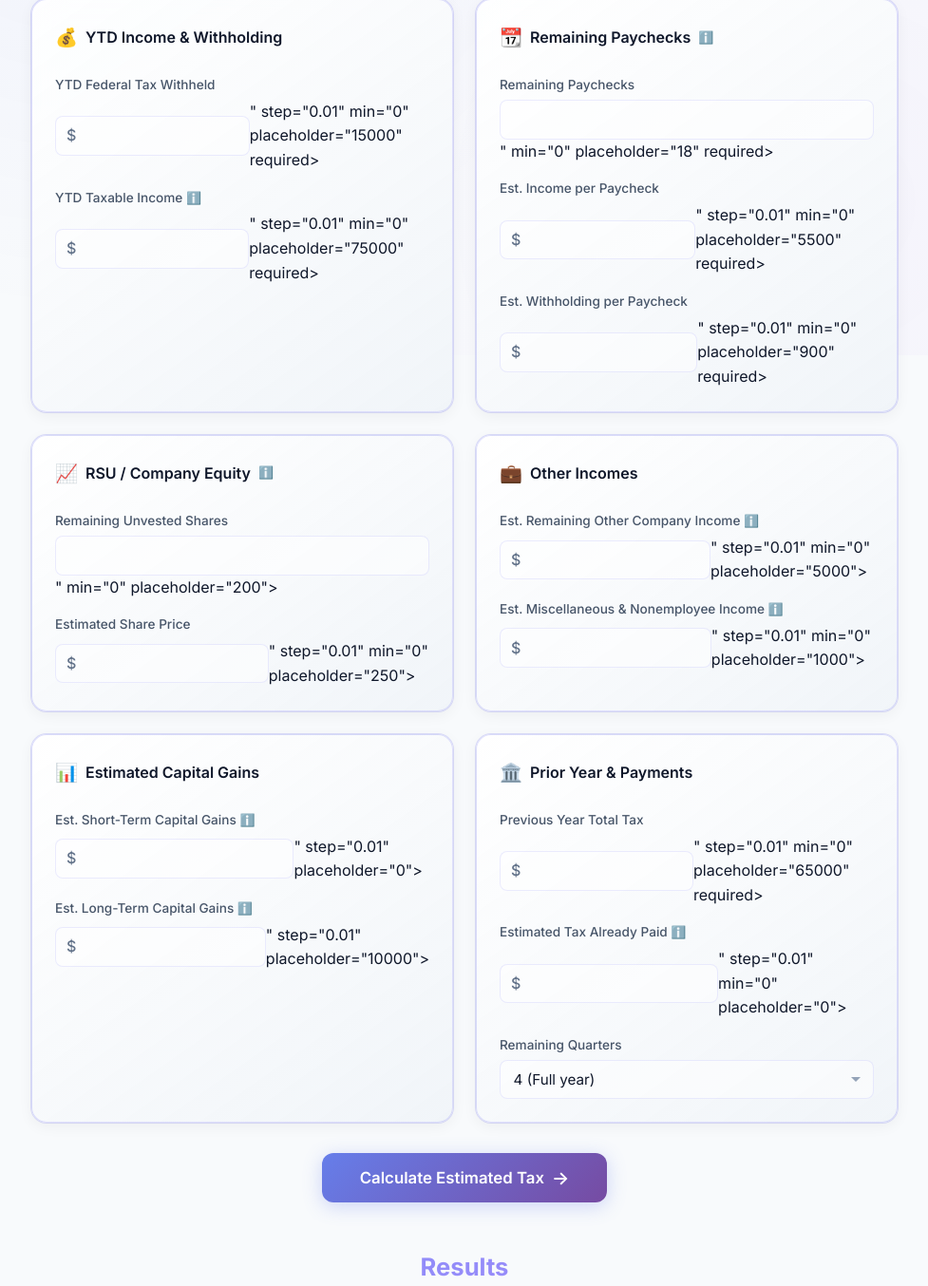
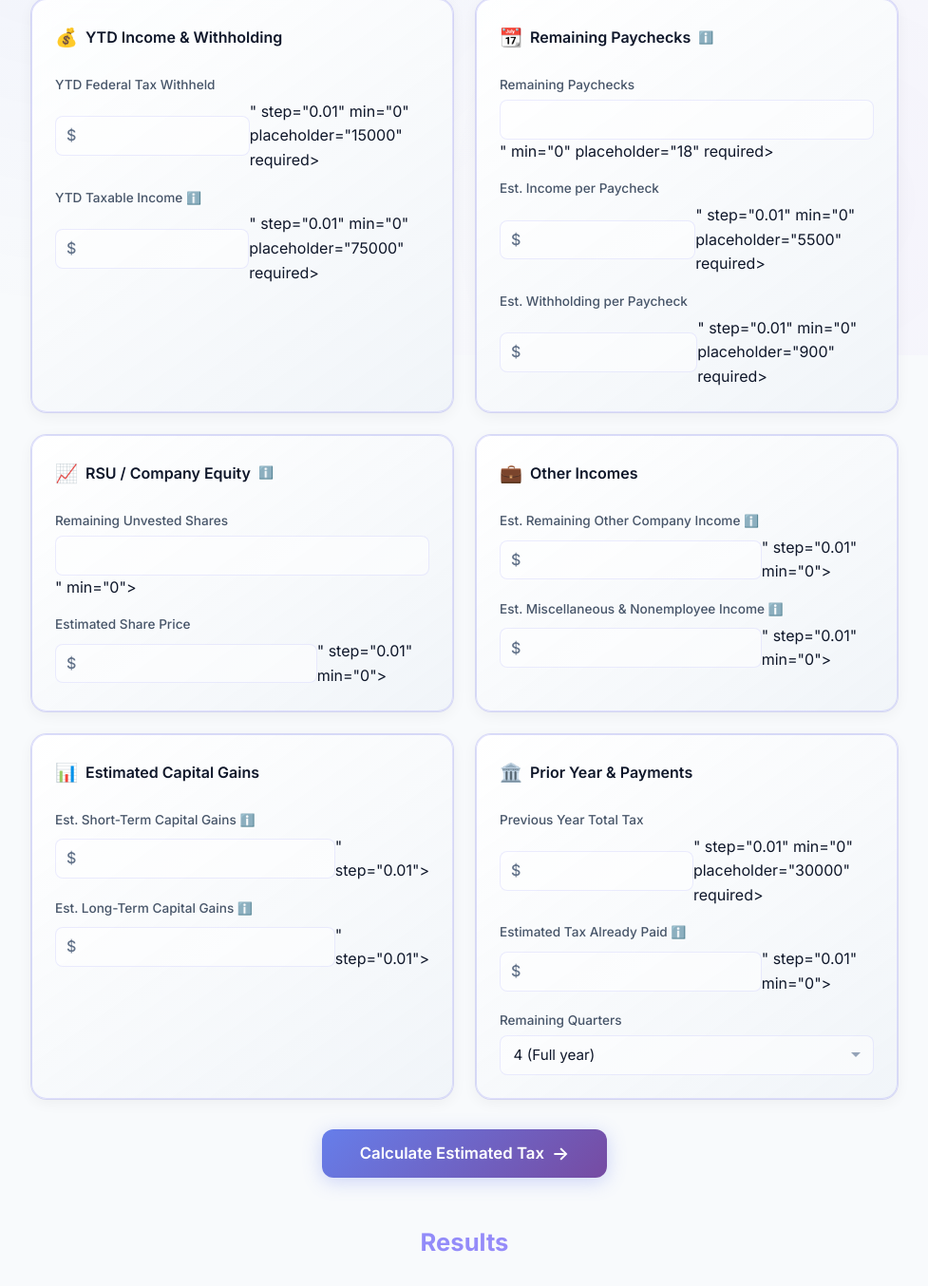
Before and after one commit to ypei92/1040ES_calculator, a FastAPI app: template src/estimated_tax_calculator/templates/index.html in a window 1280 px wide. Shown: the part 426-1780 px from the top of the page at 95% size, without its empty margins (151-1128 px from the left). Run offline with FastAPI, Linux system fonts and the light colour scheme; the template is opened without the code that fills it: most values are stand-ins (such as "Sample title", 1, 10 or a date in 2020); form fields are guessed from the names that the template uses.

Commit message:
refactoring non-requried inputs

```diff
--- a/src/estimated_tax_calculator/static/app.js
+++ b/src/estimated_tax_calculator/static/app.js
@@ -110,7 +110,11 @@ document.addEventListener('DOMContentLoaded', () => {
             // Soft clear all inputs
             const inputs = document.querySelectorAll('#tax-form input[type="number"]');
             inputs.forEach(input => {
-                input.value = ''; // clears to placeholder via HTML
+                if (input.hasAttribute('required')) {
+                    input.value = ''; // clears to placeholder via HTML for required fields
+                } else {
+                    input.value = '0'; // solid 0 for optional fields
+                }
             });
             // Reset select dropdowns
             const selects = document.querySelectorAll('#tax-form select');
--- a/src/estimated_tax_calculator/templates/index.html
+++ b/src/estimated_tax_calculator/templates/index.html
@@ -167,15 +167,14 @@
                     <div class="field">
                         <label for="remaining_unvested_shares">Remaining Unvested Shares</label>
                         <input type="number" id="remaining_unvested_shares" name="remaining_unvested_shares"
-                            value="{{ form.remaining_unvested_shares if form else '0' }}" min="0" placeholder="200">
+                            value="{{ form.remaining_unvested_shares if form else '0' }}" min="0">
                     </div>
                     <div class="field">
                         <label for="estimated_share_price">Estimated Share Price</label>
                         <div class="input-prefix">
                             <span>$</span>
                             <input type="number" id="estimated_share_price" name="estimated_share_price"
-                                value="{{ form.estimated_share_price if form else '0' }}" step="0.01" min="0"
-                                placeholder="250">
+                                value="{{ form.estimated_share_price if form else '0' }}" step="0.01" min="0">
                         </div>
                     </div>
                 </section>
@@ -196,8 +195,7 @@
                         <div class="input-prefix">
                             <span>$</span>
                             <input type="number" id="other_company_income" name="other_company_income"
-                                value="{{ form.other_company_income if form else '0' }}" step="0.01" min="0"
-                                placeholder="5000">
+                                value="{{ form.other_company_income if form else '0' }}" step="0.01" min="0">
                         </div>
                     </div>
 
@@ -210,8 +208,7 @@
                         <div class="input-prefix">
                             <span>$</span>
                             <input type="number" id="miscellaneous_income" name="miscellaneous_income"
-                                value="{{ form.miscellaneous_income if form else '0' }}" step="0.01" min="0"
-                                placeholder="1000">
+                                value="{{ form.miscellaneous_income if form else '0' }}" step="0.01" min="0">
                         </div>
                     </div>
                 </section>
@@ -230,8 +227,7 @@
                         <div class="input-prefix">
                             <span>$</span>
                             <input type="number" id="short_term_capital_gains" name="short_term_capital_gains"
-                                value="{{ form.short_term_capital_gains if form else '0' }}" step="0.01"
-                                placeholder="0">
+                                value="{{ form.short_term_capital_gains if form else '0' }}" step="0.01">
                         </div>
                     </div>
                     <div class="field">
@@ -242,8 +238,7 @@
                         <div class="input-prefix">
                             <span>$</span>
                             <input type="number" id="long_term_capital_gains" name="long_term_capital_gains"
-                                value="{{ form.long_term_capital_gains if form else '0' }}" step="0.01"
-                                placeholder="10000">
+                                value="{{ form.long_term_capital_gains if form else '0' }}" step="0.01">
                         </div>
                     </div>
                 </section>
@@ -260,7 +255,7 @@
                             <span>$</span>
                             <input type="number" id="previous_year_tax" name="previous_year_tax"
                                 value="{{ form.previous_year_tax if form else '' }}" step="0.01" min="0"
-                                placeholder="65000" required>
+                                placeholder="30000" required>
                         </div>
                     </div>
                     <div class="field">
@@ -271,8 +266,7 @@
                         <div class="input-prefix">
                             <span>$</span>
                             <input type="number" id="estimated_tax_already_paid" name="estimated_tax_already_paid"
-                                value="{{ form.estimated_tax_already_paid if form else '0' }}" step="0.01" min="0"
-                                placeholder="0">
+                                value="{{ form.estimated_tax_already_paid if form else '0' }}" step="0.01" min="0">
                         </div>
                     </div>
                     <div class="field">
```
